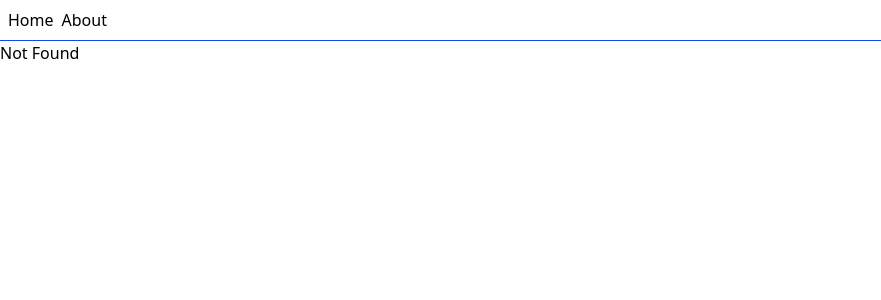
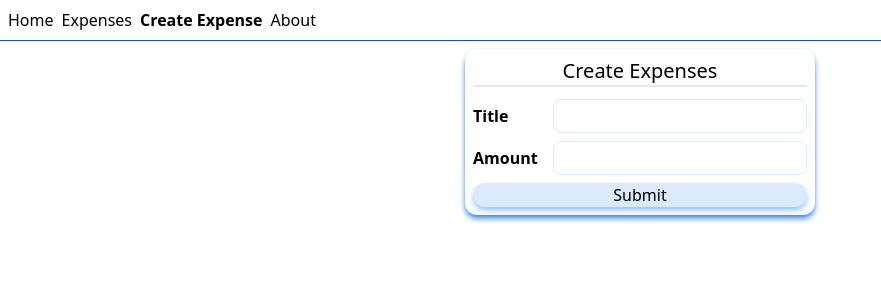
Before and after one commit to carltonj2000/bun-ex1, a React (Vite) app in the folder frontend-react/: page /create-expense in a window 1280 px wide. Before the commit this address had no page. Shown: the top 300 px of the page, without its empty margins (0-881 px from the left). Built offline with nearby package versions, Linux system fonts and the light colour scheme.

Commit message:
add create expense form skeleton

```diff
--- a/frontend-react/src/routeTree.gen.ts
+++ b/frontend-react/src/routeTree.gen.ts
@@ -16,10 +16,26 @@ import { Route as rootRoute } from './routes/__root'
 
 // Create Virtual Routes
 
+const ExpensesLazyImport = createFileRoute('/expenses')()
+const CreateExpenseLazyImport = createFileRoute('/create-expense')()
 const AboutLazyImport = createFileRoute('/about')()
 const IndexLazyImport = createFileRoute('/')()
 
 // Create/Update Routes
+
+const ExpensesLazyRoute = ExpensesLazyImport.update({
+  id: '/expenses',
+  path: '/expenses',
+  getParentRoute: () => rootRoute,
+} as any).lazy(() => import('./routes/expenses.lazy').then((d) => d.Route))
+
+const CreateExpenseLazyRoute = CreateExpenseLazyImport.update({
+  id: '/create-expense',
+  path: '/create-expense',
+  getParentRoute: () => rootRoute,
+} as any).lazy(() =>
+  import('./routes/create-expense.lazy').then((d) => d.Route),
+)
 
 const AboutLazyRoute = AboutLazyImport.update({
   id: '/about',
@@ -51,6 +67,20 @@ declare module '@tanstack/react-router' {
       preLoaderRoute: typeof AboutLazyImport
       parentRoute: typeof rootRoute
     }
+    '/create-expense': {
+      id: '/create-expense'
+      path: '/create-expense'
+      fullPath: '/create-expense'
+      preLoaderRoute: typeof CreateExpenseLazyImport
+      parentRoute: typeof rootRoute
+    }
+    '/expenses': {
+      id: '/expenses'
+      path: '/expenses'
+      fullPath: '/expenses'
+      preLoaderRoute: typeof ExpensesLazyImport
+      parentRoute: typeof rootRoute
+    }
   }
 }
 
@@ -59,36 +89,46 @@ declare module '@tanstack/react-router' {
 export interface FileRoutesByFullPath {
   '/': typeof IndexLazyRoute
   '/about': typeof AboutLazyRoute
+  '/create-expense': typeof CreateExpenseLazyRoute
+  '/expenses': typeof ExpensesLazyRoute
 }
 
 export interface FileRoutesByTo {
   '/': typeof IndexLazyRoute
   '/about': typeof AboutLazyRoute
+  '/create-expense': typeof CreateExpenseLazyRoute
+  '/expenses': typeof ExpensesLazyRoute
 }
 
 export interface FileRoutesById {
   __root__: typeof rootRoute
   '/': typeof IndexLazyRoute
   '/about': typeof AboutLazyRoute
+  '/create-expense': typeof CreateExpenseLazyRoute
+  '/expenses': typeof ExpensesLazyRoute
 }
 
 export interface FileRouteTypes {
   fileRoutesByFullPath: FileRoutesByFullPath
-  fullPaths: '/' | '/about'
+  fullPaths: '/' | '/about' | '/create-expense' | '/expenses'
   fileRoutesByTo: FileRoutesByTo
-  to: '/' | '/about'
-  id: '__root__' | '/' | '/about'
+  to: '/' | '/about' | '/create-expense' | '/expenses'
+  id: '__root__' | '/' | '/about' | '/create-expense' | '/expenses'
   fileRoutesById: FileRoutesById
 }
 
 export interface RootRouteChildren {
   IndexLazyRoute: typeof IndexLazyRoute
   AboutLazyRoute: typeof AboutLazyRoute
+  CreateExpenseLazyRoute: typeof CreateExpenseLazyRoute
+  ExpensesLazyRoute: typeof ExpensesLazyRoute
 }
 
 const rootRouteChildren: RootRouteChildren = {
   IndexLazyRoute: IndexLazyRoute,
   AboutLazyRoute: AboutLazyRoute,
+  CreateExpenseLazyRoute: CreateExpenseLazyRoute,
+  ExpensesLazyRoute: ExpensesLazyRoute,
 }
 
 export const routeTree = rootRoute
@@ -102,7 +142,9 @@ export const routeTree = rootRoute
       "filePath": "__root.tsx",
       "children": [
         "/",
-        "/about"
+        "/about",
+        "/create-expense",
+        "/expenses"
       ]
     },
     "/": {
@@ -110,6 +152,12 @@ export const routeTree = rootRoute
     },
     "/about": {
       "filePath": "about.lazy.tsx"
+    },
+    "/create-expense": {
+      "filePath": "create-expense.lazy.tsx"
+    },
+    "/expenses": {
+      "filePath": "expenses.lazy.tsx"
     }
   }
 }
--- a/frontend-react/src/routes/__root.tsx
+++ b/frontend-react/src/routes/__root.tsx
@@ -13,6 +13,12 @@ function RootComponent() {
         <Link to="/" className="[&.active]:font-bold">
           Home
         </Link>{" "}
+        <Link to="/expenses" className="[&.active]:font-bold">
+          Expenses
+        </Link>{" "}
+        <Link to="/create-expense" className="[&.active]:font-bold">
+          Create Expense
+        </Link>{" "}
         <Link to="/about" className="[&.active]:font-bold">
           About
         </Link>
--- /dev/null
+++ b/frontend-react/src/routes/create-expense.lazy.tsx
@@ -0,0 +1,36 @@
+import { createLazyFileRoute } from "@tanstack/react-router";
+
+export const Route = createLazyFileRoute("/create-expense")({
+  component: RouteComponent,
+});
+
+function RouteComponent() {
+  return (
+    <div className="w-[350px] m-2 p-2 shadow-md shadow-blue-500 rounded-xl mx-auto">
+      <div className="border-b-2 border-blue-100 flex flex-col items-center gap-2">
+        <h1 className="text-xl">Create Expenses</h1>
+      </div>
+      <form className="flex flex-col justify-center pt-3 gap-2">
+        <div className="flex justify-between items-center">
+          <label className="w-[5rem] font-semibold">Title</label>
+          <input
+            type="text"
+            id="title"
+            className="border border-blue-100 rounded-lg flex-1 p-1"
+          />
+        </div>
+        <div className="flex justify-between items-center">
+          <label className="w-[5rem] font-semibold">Amount</label>
+          <input
+            type="number"
+            id="amount"
+            className="border border-blue-100 rounded-lg flex-1 p-1"
+          />
+        </div>
+        <button className="shadow-md shadow-blue-300 rounded-xl bg-blue-100">
+          Submit
+        </button>
+      </form>
+    </div>
+  );
+}
--- /dev/null
+++ b/frontend-react/src/routes/expenses.lazy.tsx
@@ -0,0 +1,47 @@
+import { createLazyFileRoute } from "@tanstack/react-router";
+import { api } from "../lib/api";
+import { useQuery } from "@tanstack/react-query";
+
+export const Route = createLazyFileRoute("/expenses")({
+  component: RouteComponent,
+});
+
+const getExpenses = async () => {
+  await new Promise((res) => setTimeout(res, 1000));
+  const res = await api.expenses.$get();
+  if (!res.ok) {
+    throw new Error("Server Error. Getting expenses.");
+  }
+  const json = await res.json();
+  return json;
+};
+
+function RouteComponent() {
+  const { isPending, error, data } = useQuery({
+    queryKey: ["getExpenses"],
+    queryFn: getExpenses,
+  });
+
+  if (error) return <p>Error Receiving Total Spent</p>;
+  return (
+    <div className="w-[350px] m-2 p-2 shadow-md shadow-blue-500 rounded-xl mx-auto">
+      <div className="border-b-2 border-blue-100 flex flex-col items-center gap-2">
+        <h1 className="text-xl">Expenses</h1>
+      </div>
+      <div className="flex justify-center pt-3">
+        {isPending ? (
+          <p>...retrieving expense...</p>
+        ) : (
+          <div className="flex flex-col w-full">
+            {data.expenses.map((e) => (
+              <div key={e.id} className="flex justify-between">
+                <span>{e.title}</span>
+                <span>${e.amount}</span>
+              </div>
+            ))}
+          </div>
+        )}
+      </div>
+    </div>
+  );
+}
```
Also changed, not shown: 1 other file (tests, documents, lock files or other folders).
